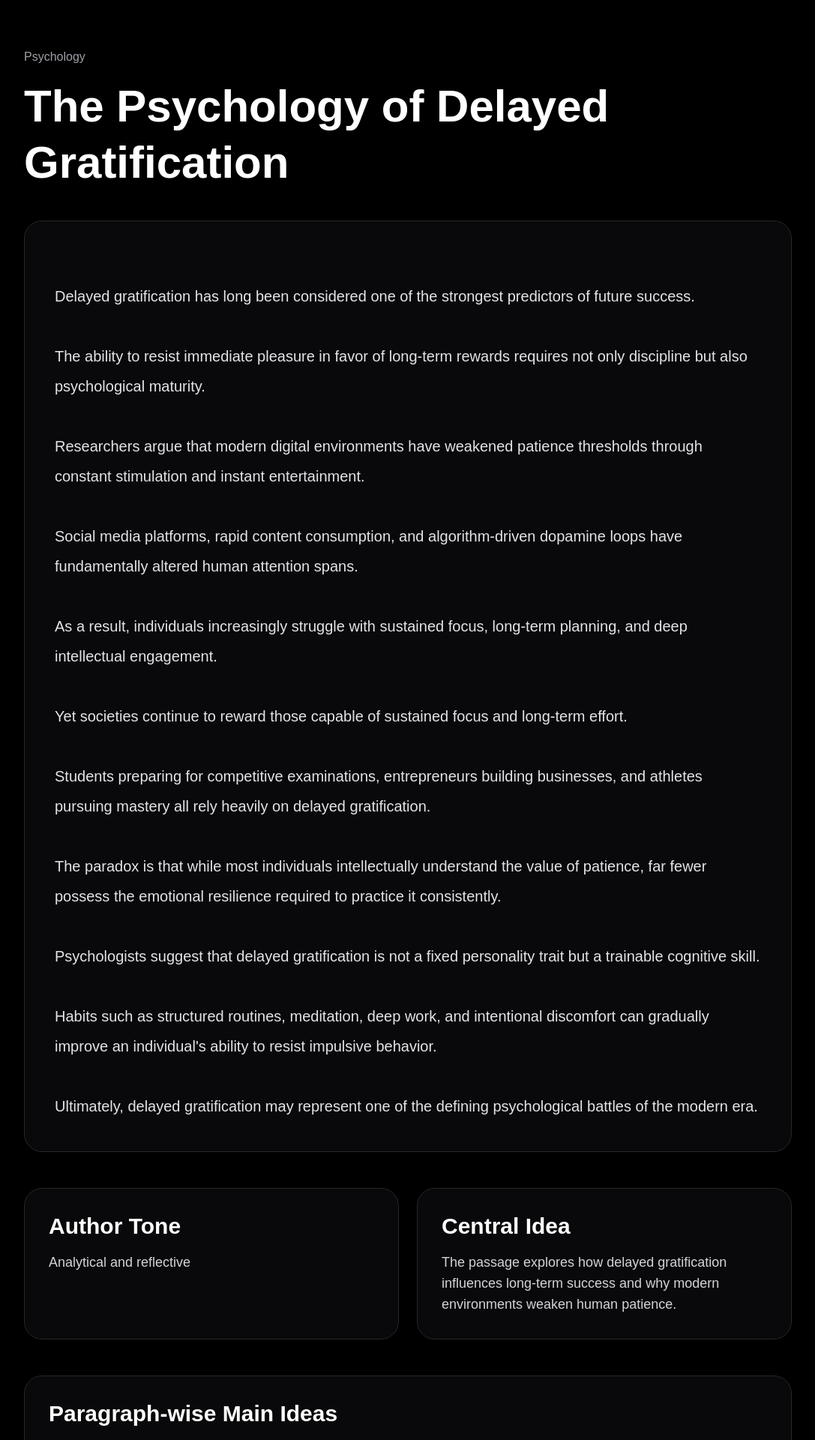
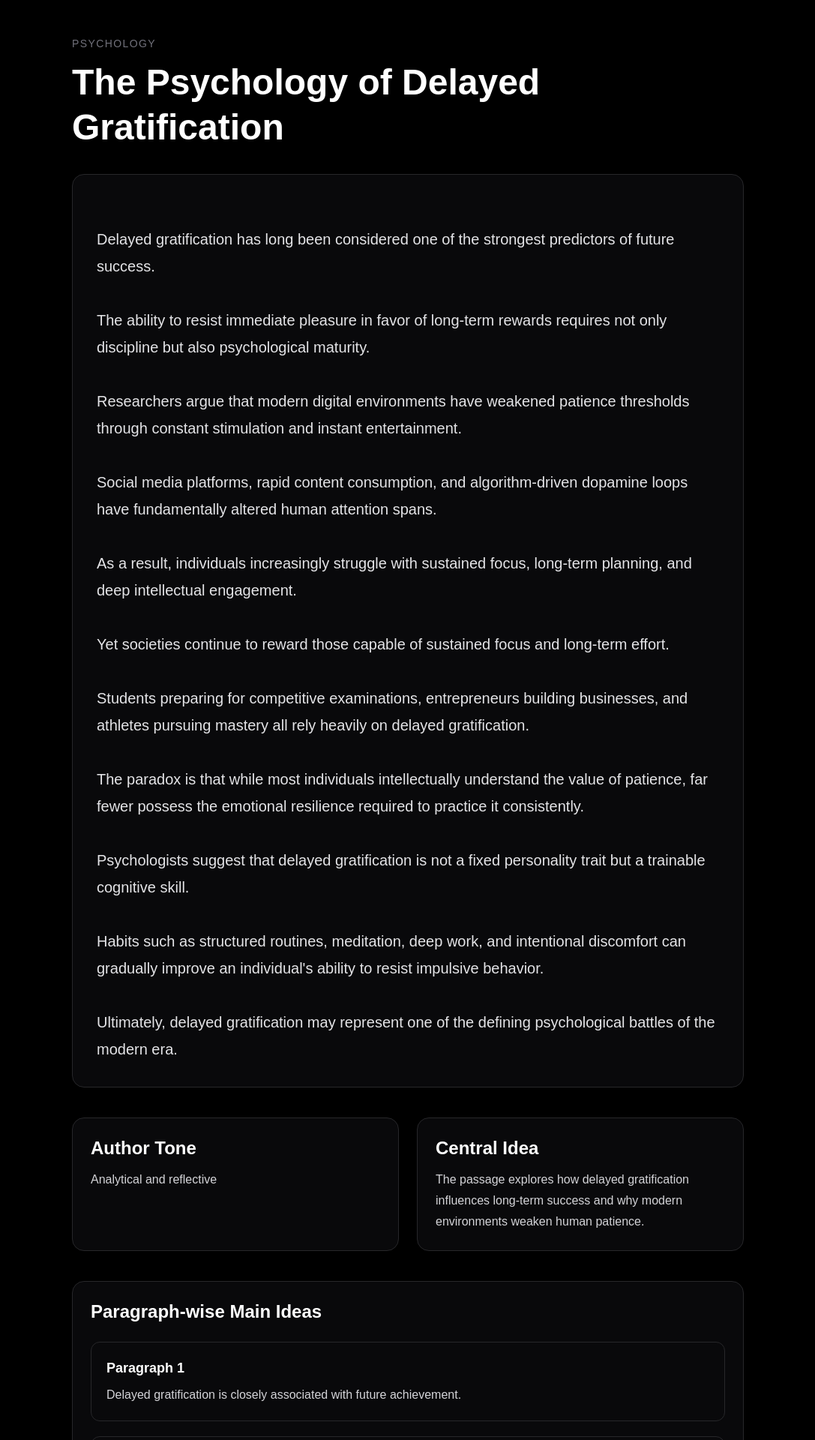
Before and after one commit to Parida-Prince/articles-daily-plus-web, a Next.js app: page /read in a window 1280 px wide. Shown: the top 1920 px of the page at 75% size, without its empty margins (96-1183 px from the left). Built offline with nearby package versions, Linux system fonts and the light colour scheme.

Commit message:
improve CAT RC reading layout

```diff
--- a/app/read/page.tsx
+++ b/app/read/page.tsx
@@ -4,64 +4,70 @@ export default function ReadPage() {
   const article = articles[0];
 
   return (
-    <main className="min-h-screen bg-black text-white px-6 py-16">
-      <div className="max-w-5xl mx-auto">
+    <main className="min-h-screen bg-black text-white px-6 py-12">
+      <div className="max-w-4xl mx-auto">
 
-        <p className="text-zinc-400 mb-4">
+        <div className="mb-8">
+          <p className="text-zinc-500 text-sm uppercase tracking-widest mb-3">
             {article.category}
           </p>
 
-        <h1 className="text-6xl font-bold leading-tight mb-10">
+          <h1 className="text-5xl font-bold leading-tight">
             {article.title}
           </h1>
+        </div>
 
-        <div className="bg-zinc-950 border border-zinc-800 rounded-3xl p-10 text-xl leading-10 text-zinc-200 whitespace-pre-line">
+        <div className="bg-zinc-950 border border-zinc-800 rounded-2xl p-8">
+
+          <div className="text-[20px] leading-9 text-zinc-200 whitespace-pre-line font-light">
             {article.content}
           </div>
 
-        <div className="grid md:grid-cols-2 gap-6 mt-12">
+        </div>
 
-          <div className="bg-zinc-950 border border-zinc-800 rounded-3xl p-8">
-            <h2 className="text-3xl font-bold mb-4">
+        <div className="grid md:grid-cols-2 gap-6 mt-10">
+
+          <div className="bg-zinc-950 border border-zinc-800 rounded-2xl p-6">
+            <h2 className="text-2xl font-bold mb-3">
               Author Tone
             </h2>
 
-            <p className="text-zinc-300 text-lg">
+            <p className="text-zinc-300 leading-7">
               {article.authorTone}
             </p>
           </div>
 
-          <div className="bg-zinc-950 border border-zinc-800 rounded-3xl p-8">
-            <h2 className="text-3xl font-bold mb-4">
+          <div className="bg-zinc-950 border border-zinc-800 rounded-2xl p-6">
+            <h2 className="text-2xl font-bold mb-3">
               Central Idea
             </h2>
 
-            <p className="text-zinc-300 text-lg">
+            <p className="text-zinc-300 leading-7">
               {article.centralIdea}
             </p>
           </div>
 
         </div>
 
-        <div className="mt-12 bg-zinc-950 border border-zinc-800 rounded-3xl p-8">
+        <div className="mt-10 bg-zinc-950 border border-zinc-800 rounded-2xl p-6">
 
-          <h2 className="text-3xl font-bold mb-8">
+          <h2 className="text-2xl font-bold mb-6">
             Paragraph-wise Main Ideas
           </h2>
 
-          <div className="space-y-6">
+          <div className="space-y-5">
 
             {article.paragraphInsights.map(
               (item: any, index: number) => (
                 <div
                   key={index}
-                  className="border border-zinc-800 rounded-2xl p-6"
+                  className="border border-zinc-800 rounded-xl p-5"
                 >
-                  <h3 className="text-xl font-semibold mb-2">
+                  <h3 className="text-lg font-semibold mb-2">
                     Paragraph {item.paragraph}
                   </h3>
 
-                  <p className="text-zinc-300 leading-8">
+                  <p className="text-zinc-300 leading-7">
                     {item.idea}
                   </p>
                 </div>
```
Lines whose indentation alone changed are shown as unchanged.
